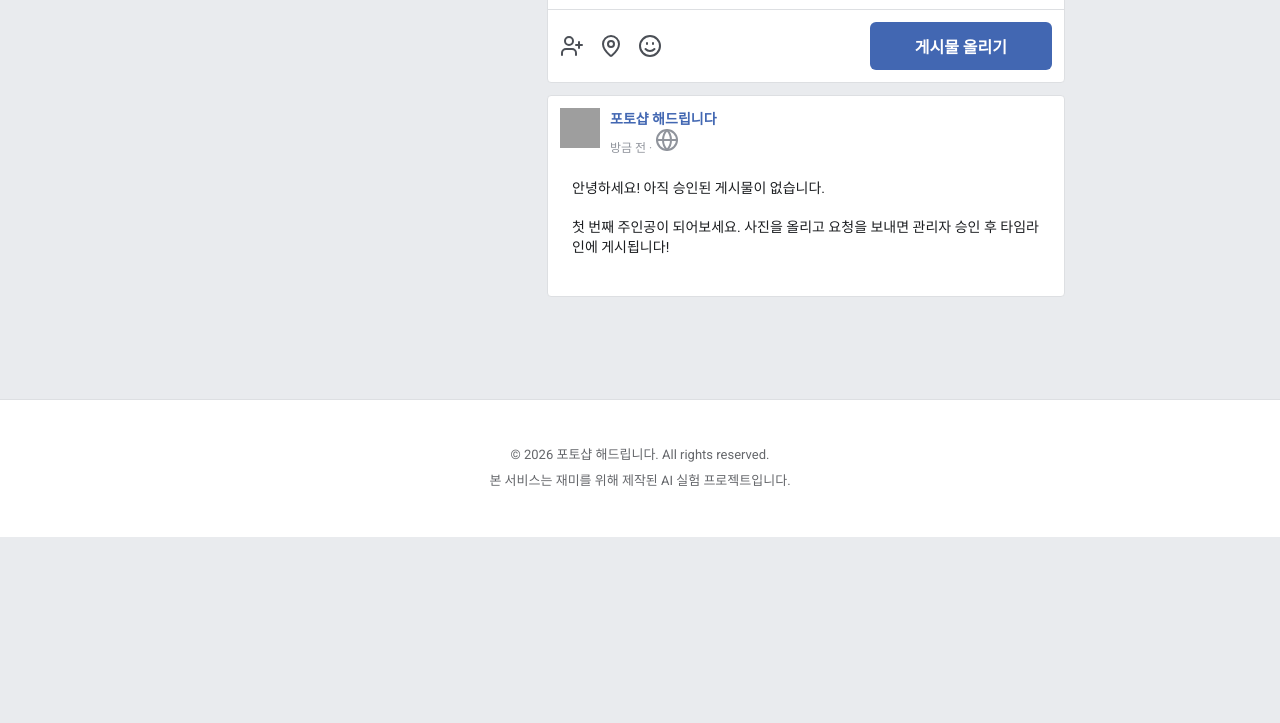
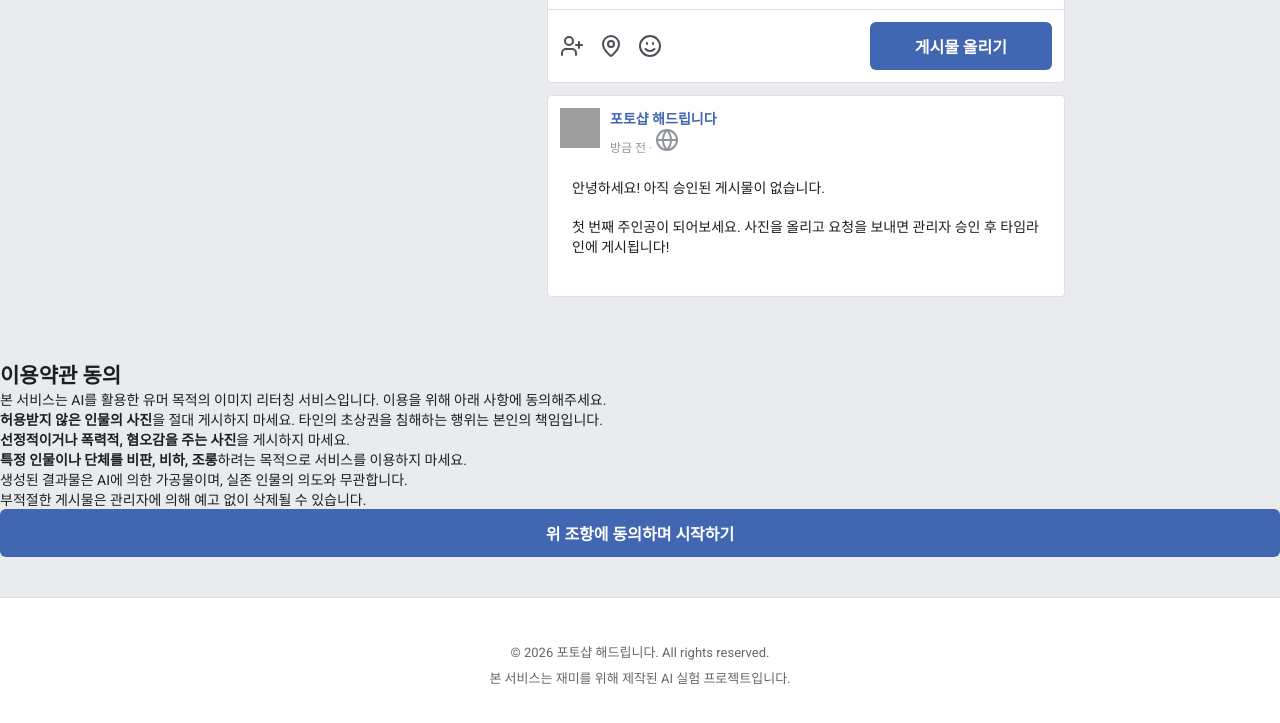
Before and after one commit to yeve00day-dot/DoPhotoShopForYOu, a website: page index.html in a window 1280 px wide. Shown: the part 802-1525 px from the top of the page. Before the commit the page ends 1339 px from the top, so only its background shows below. Drawn offline with nearby package versions, Linux system fonts and the light colour scheme; no server answers; grey boxes are pictures that could not be loaded.

Commit message:
Add files via upload

```diff
--- a/index.html
+++ b/index.html
@@ -132,6 +132,28 @@
         </div>
     </div>
 
+    <!-- Terms of Service Modal -->
+    <div id="tosModal" class="tos-overlay hidden">
+        <div class="tos-box">
+            <div class="tos-header">
+                <h2>이용약관 동의</h2>
+            </div>
+            <div class="tos-content">
+                <p>본 서비스는 AI를 활용한 유머 목적의 이미지 리터칭 서비스입니다. 이용을 위해 아래 사항에 동의해주세요.</p>
+                <ul class="tos-list">
+                    <li><strong>허용받지 않은 인물의 사진</strong>을 절대 게시하지 마세요. 타인의 초상권을 침해하는 행위는 본인의 책임입니다.</li>
+                    <li><strong>선정적이거나 폭력적, 혐오감을 주는 사진</strong>을 게시하지 마세요.</li>
+                    <li><strong>특정 인물이나 단체를 비판, 비하, 조롱</strong>하려는 목적으로 서비스를 이용하지 마세요.</li>
+                    <li>생성된 결과물은 AI에 의한 가공물이며, 실존 인물의 의도와 무관합니다.</li>
+                    <li>부적절한 게시물은 관리자에 의해 예고 없이 삭제될 수 있습니다.</li>
+                </ul>
+            </div>
+            <div class="tos-footer">
+                <button id="agreeBtn" class="post-btn" style="width: 100%;">위 조항에 동의하며 시작하기</button>
+            </div>
+        </div>
+    </div>
+
     <!-- Processing Overlay -->
     <div id="processingOverlay" class="processing-overlay hidden">
         <div class="fb-loader">
--- a/script.js
+++ b/script.js
@@ -7,6 +7,19 @@ document.addEventListener('DOMContentLoaded', () => {
     const userRequest = document.getElementById('userRequest');
     const submitBtn = document.getElementById('submitBtn');
     const postsContainer = document.getElementById('postsContainer');
+
+    // --- Terms of Service Logic ---
+    const tosModal = document.getElementById('tosModal');
+    const agreeBtn = document.getElementById('agreeBtn');
+
+    if (!localStorage.getItem('tosAgreed')) {
+        tosModal.classList.remove('hidden');
+    }
+
+    agreeBtn.addEventListener('click', () => {
+        localStorage.setItem('tosAgreed', 'true');
+        tosModal.classList.add('hidden');
+    });
 
     // --- Upload Logic ---
     uploadTrigger.addEventListener('click', () => fileInput.click());
```
